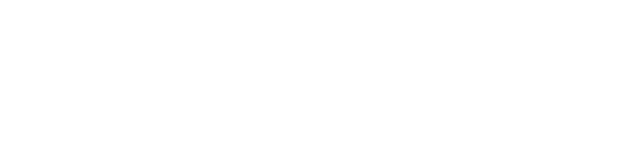
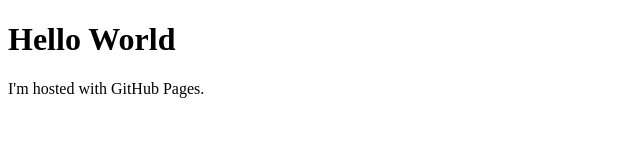
Before and after one commit to Nmuckler/Nmuckler.github.io, a plain HTML site: page index.html in a window 1280 px wide. Shown: the whole page, without its empty margins (0-640 px from the left). Drawn offline with Linux system fonts and the light colour scheme.

Commit message:
Update index.html

```diff
--- a/index.html
+++ b/index.html
@@ -3,8 +3,11 @@
 
 <head>
     <title>Nathan Muckler's Page</title>
+</head>
 
 <body>
+    <h1>Hello World</h1>
+    <p>I'm hosted with GitHub Pages.</p>
 </body>
 
 </html>
```
